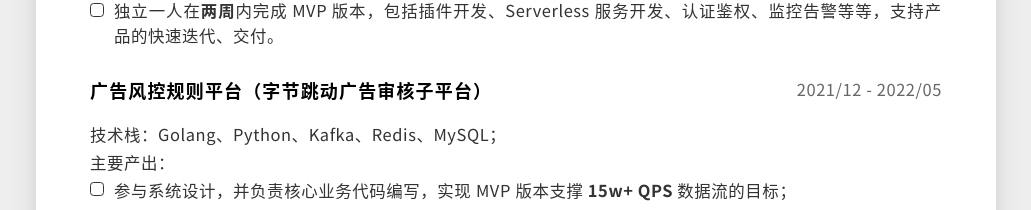
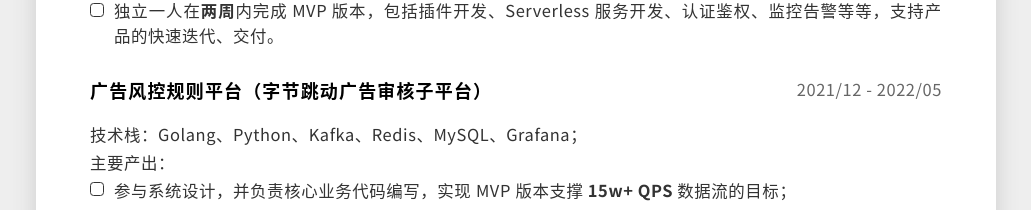
Before and after one commit to Nomango/OnePage, a React (Vite) app: page / in a window 1280 px wide. Shown: the part 1660-1870 px from the top of the page, without its empty margins (124-1155 px from the left). Built offline with nearby package versions, Linux system fonts and the light colour scheme.

Commit message:
doc: update

```diff
--- a/src/Resume/index.jsx
+++ b/src/Resume/index.jsx
@@ -228,7 +228,7 @@
           name: <>广告风控规则平台（字节跳动广告审核子平台）</>,
           duration: "2021/12 - 2022/05",
           description: [
-            <>技术栈：Golang、Python、Kafka、Redis、MySQL；</>,
+            <>技术栈：Golang、Python、Kafka、Redis、MySQL、Grafana；</>,
             <>主要产出：</>,
             [
               <>参与系统设计，并负责核心业务代码编写，实现MVP版本支撑 <b>15w+ QPS</b> 数据流的目标；</>,
```
